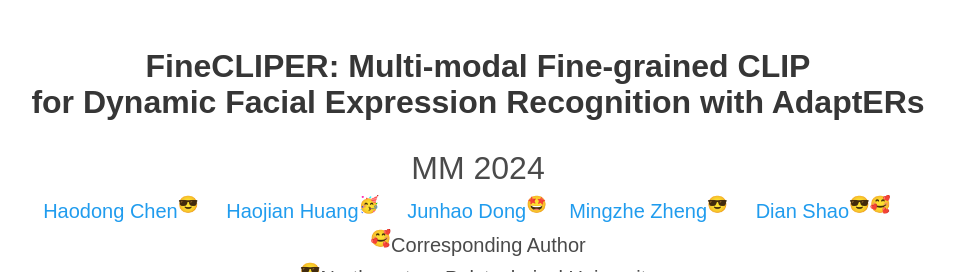
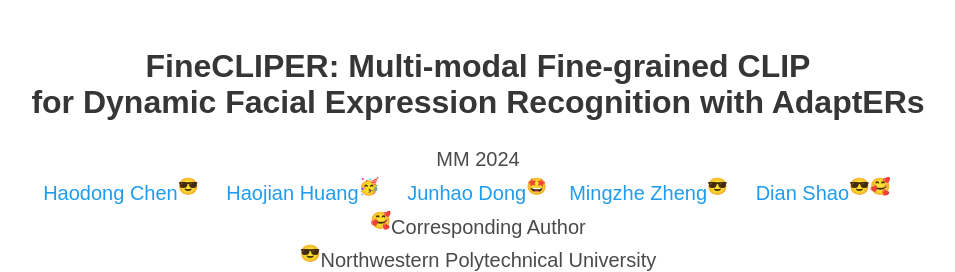
Before and after one commit to HaroldChen19/FineCLIPER-Page, a plain HTML site: page index.html in a window 1280 px wide. Shown: the top 272 px of the page, without its empty margins (162-1117 px from the left). Drawn offline with nearby package versions, Linux system fonts and the light colour scheme; some icons are missing; a web font is replaced by a local one.

Commit message:
Update index.html

```diff
--- a/index.html
+++ b/index.html
@@ -41,7 +41,7 @@
           <h1 class="title is-3 publication-title">
             FineCLIPER: Multi-modal Fine-grained CLIP <br>
             for Dynamic Facial Expression Recognition with AdaptERs</h1>
-          <div class="is-size-3 publication-authors">
+          <div class="is-size-5 publication-authors">
             <span class="author-block">MM 2024</span>
           </div>
 <div class="is-size-5 publication-authors">
```
